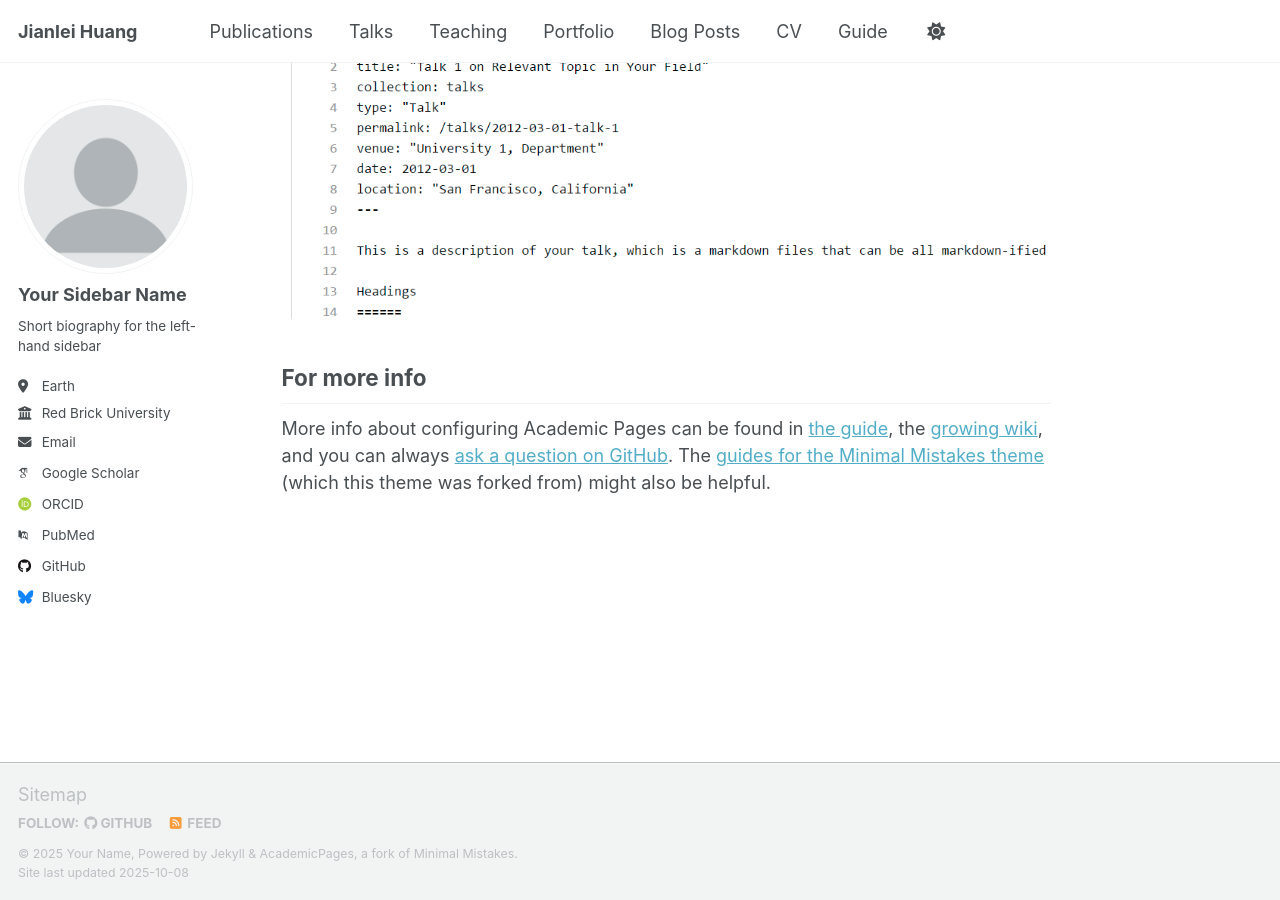
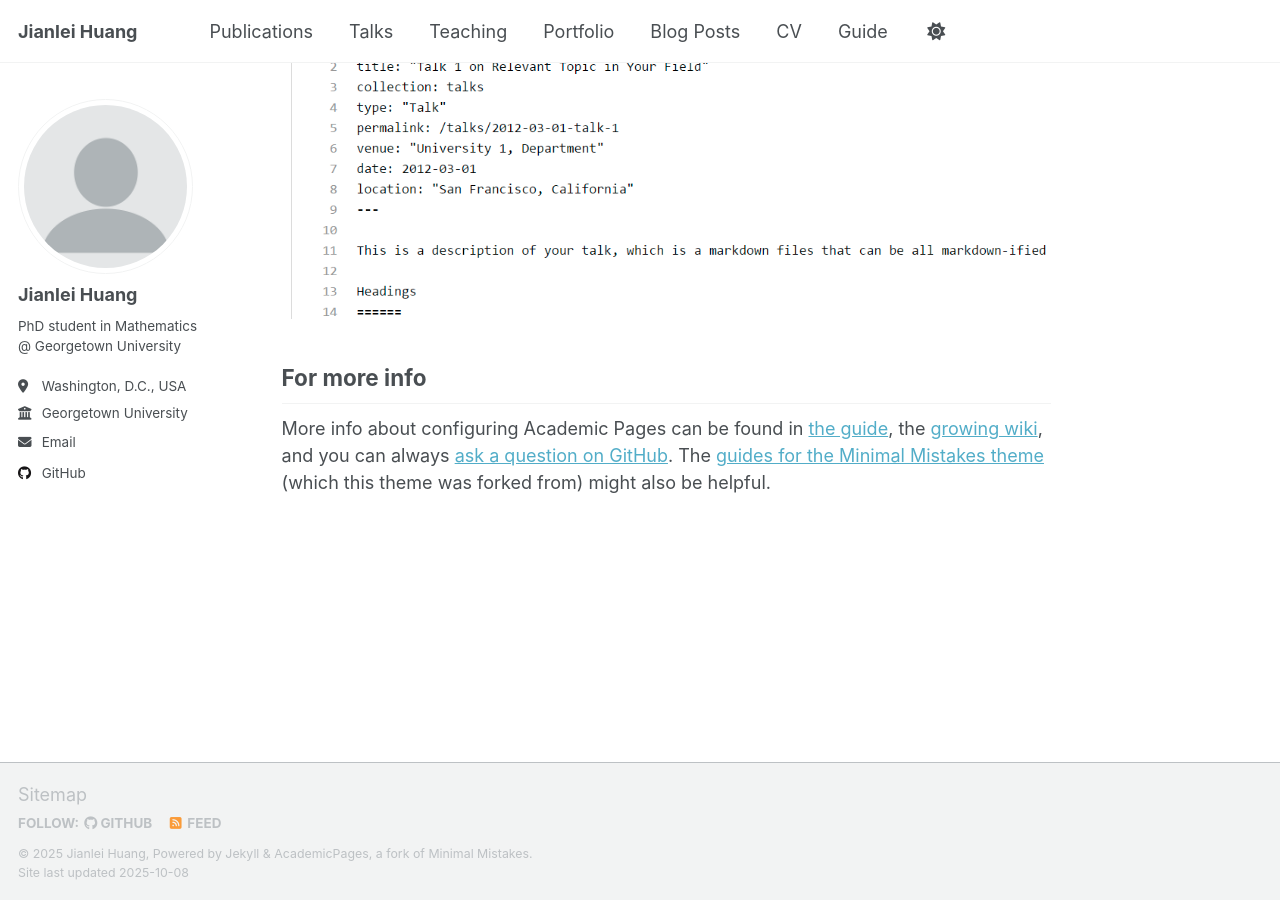
Before and after one commit to Jimmy000207/Jimmy000207.github.io, a Jekyll site: the page built from _pages/about.md, in a window 1280 px wide and 900 px high, scrolled down 2880 px. Built offline with Jekyll 4.4.1, drawn with Linux system fonts in a browser that asks for light colours; some web fonts are replaced; a script that is not in the unit is left out.

Commit message:
Update _config.yml

```diff
--- a/_config.yml
+++ b/_config.yml
@@ -11,8 +11,8 @@ locale                   : "en-US"
 site_theme               : "default" # Currently available options are "default", "air"
 title                    : "Jianlei Huang"
 title_separator          : "-"
-name                     : &name "Your Name"
-description              : &description "Your Name's academic portfolio"   # Update this with a general description of your site, this is the default if not overridden by a page
+name                     : &name "Jianlei Huang"
+description              : &description "Jianlei Huang's academic portfolio"   # Update this with a general description of your site, this is the default if not overridden by a page
 url                      : https://Jimmy000207.github.io # The base hostname & protocol for your site e.g. "https://[your GitHub username].github.io",
                                                            # or if you already have some other page hosted on Github then use "https://[your GitHub username].github.io/[Your Repo Name]"
 baseurl                  : "" # the subpath of your site, e.g. "/blog"
@@ -24,23 +24,23 @@ repository               : "Jimmy000207/Jimmy000207.github.io"
 author:
   # Biographic information
   avatar           : "profile.png"
-  name             : "Your Sidebar Name"
+  name             : "Jianlei Huang"
   pronouns         : # example: "she/her"
-  bio              : "Short biography for the left-hand sidebar"
-  location         : "Earth"
-  employer         : "Red Brick University"
+  bio              : "PhD student in Mathematics @ Georgetown University"
+  location         : "Washington, D.C., USA"
+  employer         : "Georgetown University"
   uri              : # URL
-  email            : "none@example.org"
+  email            : "jh2524@georgetown.edu"
 
   # Academic websites
   academia         : # URL
   arxiv            : # URL - Update with the correct link to your profile
-  googlescholar    : "https://scholar.google.com/citations?user=PS_CX0AAAAAJ"
+  googlescholar    :
   inspire-hep      : # URL
   impactstory      : # URL
-  orcid            : "http://orcid.org/yourorcidurl"
+  orcid            :
   semantic         : # URL
-  pubmed           : "https://www.ncbi.nlm.nih.gov/pubmed/?term=john+snow"
+  pubmed           :
   researchgate     : # URL
   scopus           : # URL
 
@@ -48,13 +48,13 @@ author:
   bitbucket        : # Username - Update with your username on the site
   codepen          : # Username
   dribbble         : # Username
-  github           : "academicpages"
+  github           : "Jimmy000207"
   kaggle           : # Username
   stackoverflow    : # User number or user number and name (i.e., use "1" or "1/jeff-atwood")
 
   # Social media
   artstation       : # Username
-  bluesky          : "bsky.app" # Replace this with you Bluesky username
+  bluesky          :  # Replace this with you Bluesky username
   facebook         : # Username
   flickr           : # Username
   foursquare       : # Username
```
